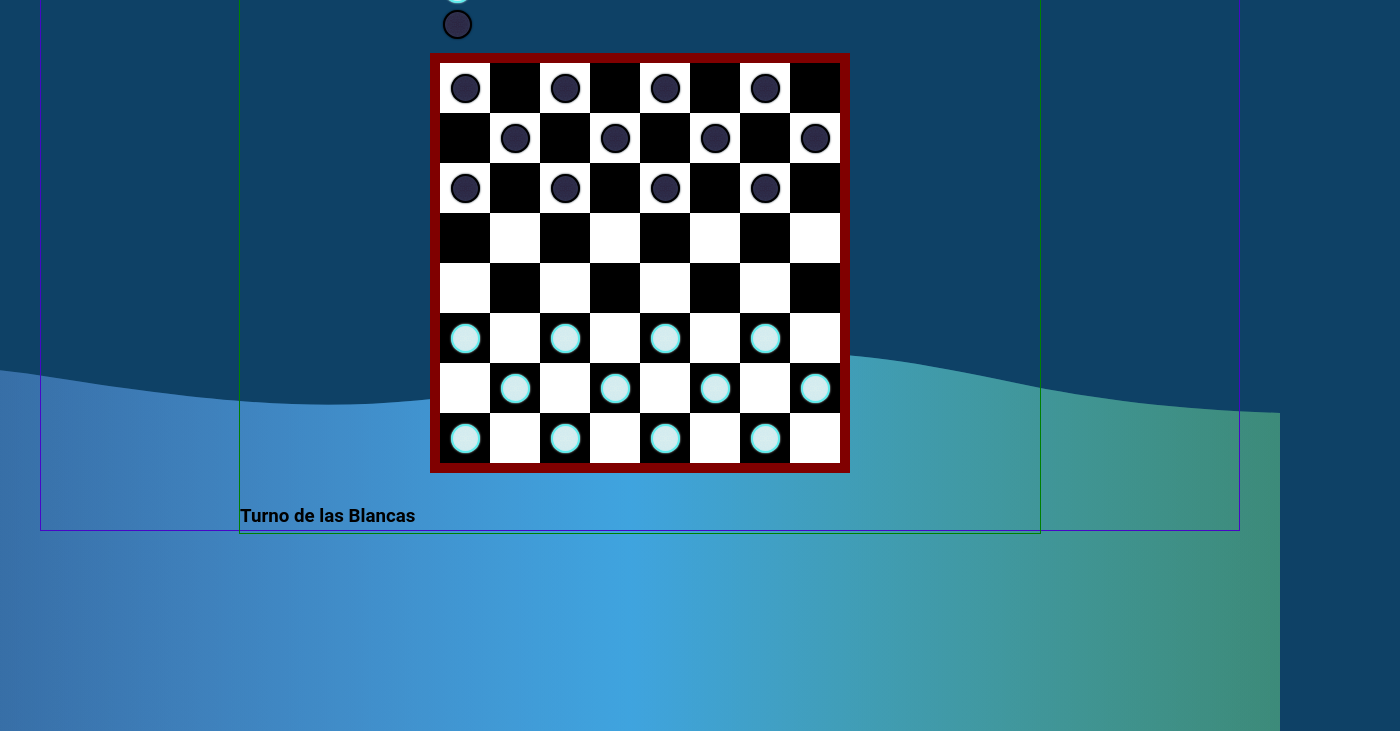
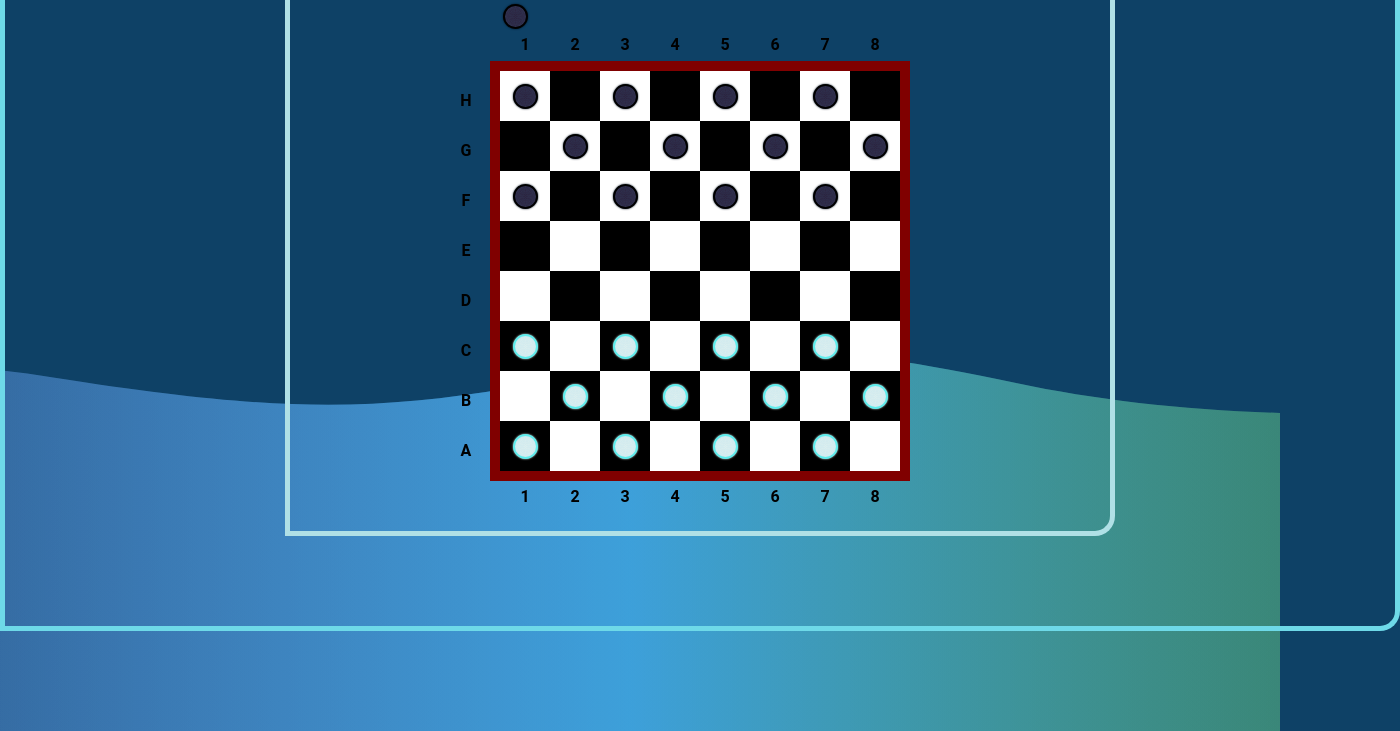
Before and after one commit to ferronmol/JuegoDamas, a plain HTML site: page index.html in a window 1280 px wide. Shown: the part 69-800 px from the top of the page, 1400 px wide, since content can reach past the window. Drawn offline with Linux system fonts and the light colour scheme.

Commit message:
Ready for movement

```diff
--- a/assets/css/style.css
+++ b/assets/css/style.css
@@ -2,12 +2,16 @@ html {
   box-sizing: border-box;
   margin: 0;
 }
-body{
+body {
   margin: 0;
   padding: 0;
-  font-family: 'Roboto', sans-serif;
+  font-family: "Roboto", sans-serif;
   background-color: #0e4166;
-  background-image: linear-gradient(to bottom, rgba(14, 65, 102, 0.86), #0e4166);
+  background-image: linear-gradient(
+    to bottom,
+    rgba(14, 65, 102, 0.86),
+    #0e4166
+  );
   background-repeat: no-repeat;
   background-size: cover;
   background-attachment: fixed;
@@ -24,14 +28,18 @@ svg {
   box-sizing: border-box;
   display: block;
   background-color: #0e4166;
-  background-image: linear-gradient(to bottom, rgba(14, 65, 102, 0.86), #0e4166);
+  background-image: linear-gradient(
+    to bottom,
+    rgba(14, 65, 102, 0.86),
+    #0e4166
+  );
 }
-.container{
+.container {
   border: 1px solid rgb(71, 7, 199);
   position: relative;
-  width: 1200px;
+  width: 1400px;
   height: 100vh;
-  max-height: 600px;
+  max-height: 700px;
   margin: 0 auto;
   box-sizing: border-box;
   display: flex;
@@ -39,50 +47,91 @@ svg {
 
   align-items: center;
 }
-.visor{
+.visor {
   position: relative;
-  top:0;
+  top: 0;
   width: 800px;
   height: 600px;
-  border: 1px solid green;
 }
-.colorea{
+.border {
+  padding: 0 10px;
+  border: PowderBlue 5px solid;
+  border-top: transparent;
+  border-top-left-radius: 20px;
+  border-bottom-right-radius: 20px;
+}
+.border-ext{
+  border: rgb(110, 217, 232) 5px solid;
+  border-top: transparent;
+}
+.colorea {
   color: rgb(220, 239, 239);
   font-size: 2rem;
   margin: 0;
   text-align: center;
-
 }
-.fichas{
+.fichas {
   margin: 0 auto;
   display: flex;
   width: 400px;
-  height: 50px;
+  height: 60px;
   flex-direction: column;
 }
-.piezablanca, .piezanegra{
+.piezablanca,
+.piezanegra {
   width: 25px;
   height: 25px;
-  margin:0.2rem;
-  z-index: 0;
-
-
-
+  margin: 0.2rem;
+  box-sizing: border-box;
 }
-.piezablanca{
+.piezablanca {
   background-color: rgb(220, 239, 239);
   border-radius: 50%;
   border: 2px solid rgb(94, 236, 236);
   box-shadow: 0 0 2px 0 rgb(220, 239, 239);
 }
-.piezanegra{
+.piezanegra {
   background-color: rgb(44, 36, 63);
   border-radius: 50%;
   border: 2px solid rgb(0, 0, 0);
   box-shadow: 0 0 2px 0 rgb(2, 18, 31);
 }
-.casilla{
+.casilla {
   display: flex;
   justify-content: center;
   align-items: center;
 }
+.guia_horizontal{
+  margin: 0 auto;
+  width: 400px;
+  height: 2rem;
+  display: flex;
+  flex-direction: row;
+  justify-content: space-around
+}
+.numeraciones,.letras{
+  width: 30px;
+  height: 30px;
+  font-size: 1rem;
+  font-weight: bold;
+  margin: 0;
+  display: flex;
+  flex-direction: row;
+  justify-content: center;
+  align-items: center;
+}
+.guia_vertical{
+  position: absolute;
+  top:9rem;
+  left:10rem;
+  width: 2rem;
+  height: 400px;
+  display: flex;
+  flex-direction:column-reverse;
+  align-items: center;
+  justify-content: space-around;
+}
+
+.gridcontainer{
+  margin-top: 0;;
+}
--- a/index.html
+++ b/index.html
@@ -4,7 +4,6 @@
     <meta charset="UTF-8" />
     <meta name="viewport" content="width=device-width, initial-scale=1.0" />
     <title>Juego de las Damas</title>
-    <link rel="stylesheet" href="./assets/css/tablero.css" />
     <link rel="stylesheet" href="./assets/css/style.css" />
   </head>
   <body>
@@ -25,29 +24,62 @@
       <use xlink:href='#wave' opacity=".6">
         <animateTransform attributeName="transform" attributeType="XML" type="translate" dur="8s" calcMode="spline" values="-270 230;243 220;-270 230" keyTimes="0; .6; 1" keySplines="0.42, 0, 0.58, 1.0;0.42, 0, 0.58, 1.0" repeatCount="indefinite" />
       </use>
-      <use xlink:href='#wave' opacty=".9">
+      <use xlink:href='#wave' opacity=".9">
         <animateTransform attributeName="transform" attributeType="XML" type="translate" dur="6s" calcMode="spline" values="0 230;-140 200;0 230" keyTimes="0; .4; 1" keySplines="0.42, 0, 0.58, 1.0;0.42, 0, 0.58, 1.0" repeatCount="indefinite" />
       </use>
     </g>
     </svg>
-    <main class="container">
-      <section class="visor">
+    <main class="container border border-ext">
+      <section class="visor border">
           <h2 class="colorea">Juego de las Damas</h2>
         <section class="fichas">
           <img class="piezablanca" src="./assets/imagenes/pieza.png" alt="ficha">
           <img class="piezanegra" src="./assets/imagenes/pieza.png" alt="ficha">
         </section>
+        <section class="guia_vertical">
+          <p class="letras">A</p>
+          <p class="letras">B</p>
+          <p class="letras">C</p>
+          <p class="letras">D</p>
+          <p class="letras">E</p>
+          <p class="letras">F</p>
+          <p class="letras">G</p>
+          <p class="letras">H</p>
+        </section>
+        <section class="guia_horizontal">
+          <p class="numeraciones">1</p>
+          <p class="numeraciones">2</p>
+          <p class="numeraciones">3</p>
+          <p class="numeraciones">4</p>
+          <p class="numeraciones">5</p>
+          <p class="numeraciones">6</p>
+          <p class="numeraciones">7</p>
+          <p class="numeraciones">8</p>
+         </section>
           <div class="gridcontainer" id="gridcontainer">
           <!--genero dinamicamente mi tablero aqui-->
 
           </div>
+
+          <section class="guia_horizontal">
+            <p class="numeraciones">1</p>
+            <p class="numeraciones">2</p>
+            <p class="numeraciones">3</p>
+            <p class="numeraciones">4</p>
+            <p class="numeraciones">5</p>
+            <p class="numeraciones">6</p>
+            <p class="numeraciones">7</p>
+            <p class="numeraciones">8</p>
+           </section>
+
           <div class="turno" id="turno">
-            <h3>Turno de las <span id="turnoJugador">Blancas</span></h3>
+            <!-- <h3>Turno de las <span id="turnoJugador">Blancas</span></h3> -->
           </div>
           <div class="ganador" id="ganador">
             <h3 class ="middle-text" id="ganadorJugador"></h3>
       </section>
     </main>
     <script src="./js/tablero.js"></script>
+    <!-- <script src="./js/logicaMovimiento.js"></script> -->
   </body>
 </html>
--- a/js/tablero.js
+++ b/js/tablero.js
@@ -4,6 +4,11 @@ const letras = ["H", "G", "F", "E", "D", "C", "B", "A"];
 const numeros = [1, 2, 3, 4, 5, 6, 7, 8];
 const IDs_inicio = ["A1","C1","B2","A3","C3","B4","A5","C5","B6","A7","C7","B8","F1","H1","G2","F3","H3","G4","F5","H5","G6","F7","H7","G8"];
 const casillas = document.querySelectorAll(".casilla");
+const idpieza=""; //todas las piezas tienen un idpieza que es su id. total 24 idpiezas posibles
+const idtablero=""; //todas las casillas tienen un idtablero que es su id.total 64 idtableros posibles
+let estado=""; //estado de la casilla: vacia, con_pieza_blanca, con_pieza_negra, reina_blanca, reina_negra
+
+
 
 // Función para crear el grid del tablero de 8x8
 const crearGrid = () => {
@@ -13,7 +18,7 @@ const crearGrid = () => {
   gridcontainer.style.backgroundColor = "grey";
   gridcontainer.style.width = "400px";
   gridcontainer.style.maxHeight = "400px";
-  gridcontainer.style.margin = "2rem auto";
+  gridcontainer.style.margin = "0 auto";
   gridcontainer.style.padding = "auto";
   gridcontainer.style.border = "10px solid maroon";
 };
@@ -24,27 +29,23 @@ const crearTablero = () => {
   for (let i = 0; i < numeros.length; i++) {
     for (let j = 0; j < letras.length; j++) {
       const casilla = document.createElement("div");
-      const id = `${letras[i]}${numeros[j]}`;
-      casilla.setAttribute("idtablero", id);
-      // casilla.innerHTML = id;
+      const idtablero = `${letras[i]}${numeros[j]}`;
+      casilla.setAttribute("idtablero", idtablero);
+      casilla.setAttribute("estado", "vacia");
+      // casilla.innerHTML = id; ya no necesito mostrar el id de la casilla
       casilla.classList.add("casilla");
       gridcontainer.appendChild(casilla);
       estiloCasilla(casilla);
-      casilla.addEventListener("click", () => {
-        console.log(`ID de la casilla: ${id}`);
-      });
     }
   }
 };
-
 // Función para dar estilos a las casillas
 const estiloCasilla = (casilla) => {
   casilla.style.width = "50px";
   casilla.style.height = "50px";
-  casilla.style.fontSize = "1.5rem";
+  casilla.style.fontSize = "1rem";
   casilla.style.textAlign = "center";
   casilla.style.lineHeight = "50px"; //
-  casilla.style.color = "blue";
 };
 // Función para dar estilos a las casillas, uno blanco y uno negro
 function pintarTablero() {
@@ -58,28 +59,57 @@ function pintarTablero() {
     }
   });
 }
-function colocarPieza(idtablero) {
+// Función para colocar las piezas en las casillas iniciales
+function colocarPiezasIniciales() {
+  IDs_inicio.forEach((id) => {
+    colocarPieza(id);
+  });
+}
+
+function colocarPieza(idtablero) { //
   // Encuentra la casilla con el atributo "idtablero" igual al valor de idtablero
   const casilla = document.querySelector(`[idtablero="${idtablero}"]`);
-
   if (casilla) {
     // Crea y agrega la ficha a la casilla con el idtablero especificado
     const pieza = document.createElement("img");
-    pieza.setAttribute("id", idtablero);
+
     //si el idtablero tiene de letra A B o C
     if (["A","B","C"].includes(idtablero.charAt(0))){
     pieza.classList.add("piezablanca");
+    //cambio estado de casilla
+    casilla.setAttribute("estado", "con_pieza_blanca");
     } else {
     pieza.classList.add("piezanegra");
+    //cambio estado de casilla
+    casilla.setAttribute("estado", "con_pieza_negra");
     }
     pieza.src = "./assets/imagenes/pieza.png"; // La imagen de la pieza
-    casilla.appendChild(pieza);
+    casilla.appendChild(pieza); // Agrega la pieza a la casilla
   }
 }
-// Función para colocar las piezas en las casillas iniciales
-function colocarPiezasIniciales() {
-  IDs_inicio.forEach(id => {
-    colocarPieza(id);
+// Función para verificar el estado de las piezas
+function estadoPieza(pieza) {
+  casillas.forEach(casilla => {
+    //si la casilla tiene una pieza
+    if (casilla.hasChildNodes()) {
+      //si la pieza es blanca
+      if (pieza.classList.contains("piezablanca")) {
+        casilla.setAttribute("estado", "con_pieza_blanca");
+      } else {
+        casilla.setAttribute("estado", "con_pieza_negra");
+      }
+    } else {
+      casilla.setAttribute("estado", "vacia");
+    }
+});
+}
+
+// Función para verificar el estado de las casillas y muestre cual tiene una pieza y cual no
+function infoTablero() {
+  const casillas = document.querySelectorAll(".casilla");
+  casillas.forEach(casilla => {
+    const estado = casilla.getAttribute("estado");
+    console.log(`La casilla ${casilla.getAttribute("idtablero")} tiene el estado: ${estado}`);
   });
 }
 
@@ -89,12 +119,24 @@ function colocarPiezasIniciales() {
 
 
 
-
-
-
-
-window.onload = () => {
+//----------------------------------------------------------------//
+document.addEventListener("DOMContentLoaded", () => {
   crearTablero();
   pintarTablero();
   colocarPiezasIniciales();
-};
+
+  // // Para verificar el estado de las casillas y las piezas:
+  // infoTablero();
+  // const piezas = document.querySelectorAll(".ficha");
+  // piezas.forEach(pieza => {
+  //   estadoPieza(pieza); // Muestra el estado de cada pieza
+  //   // Muestra el estado de las casillas
+  // });
+});
+
+// si dentro de mi gridcontainer hago click en una casilla me muestra su id
+gridcontainer.addEventListener("click", (e) => {
+  if (e.target.classList.contains("casilla")) {
+    console.log(e.target.getAttribute("idtablero") + " " + e.target.getAttribute("estado"));
+  }
+});
```
Also changed, not shown: assets/css/tablero.css (deleted), 1 other file.
